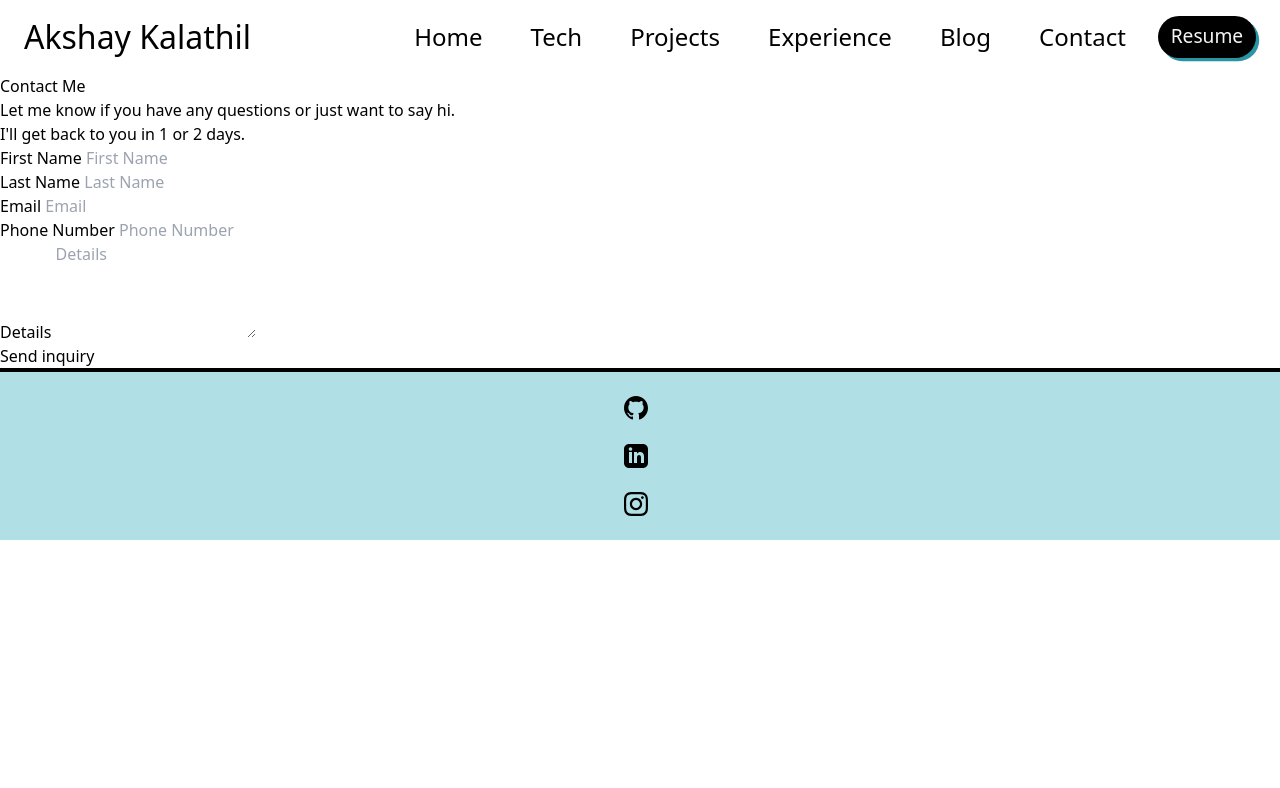
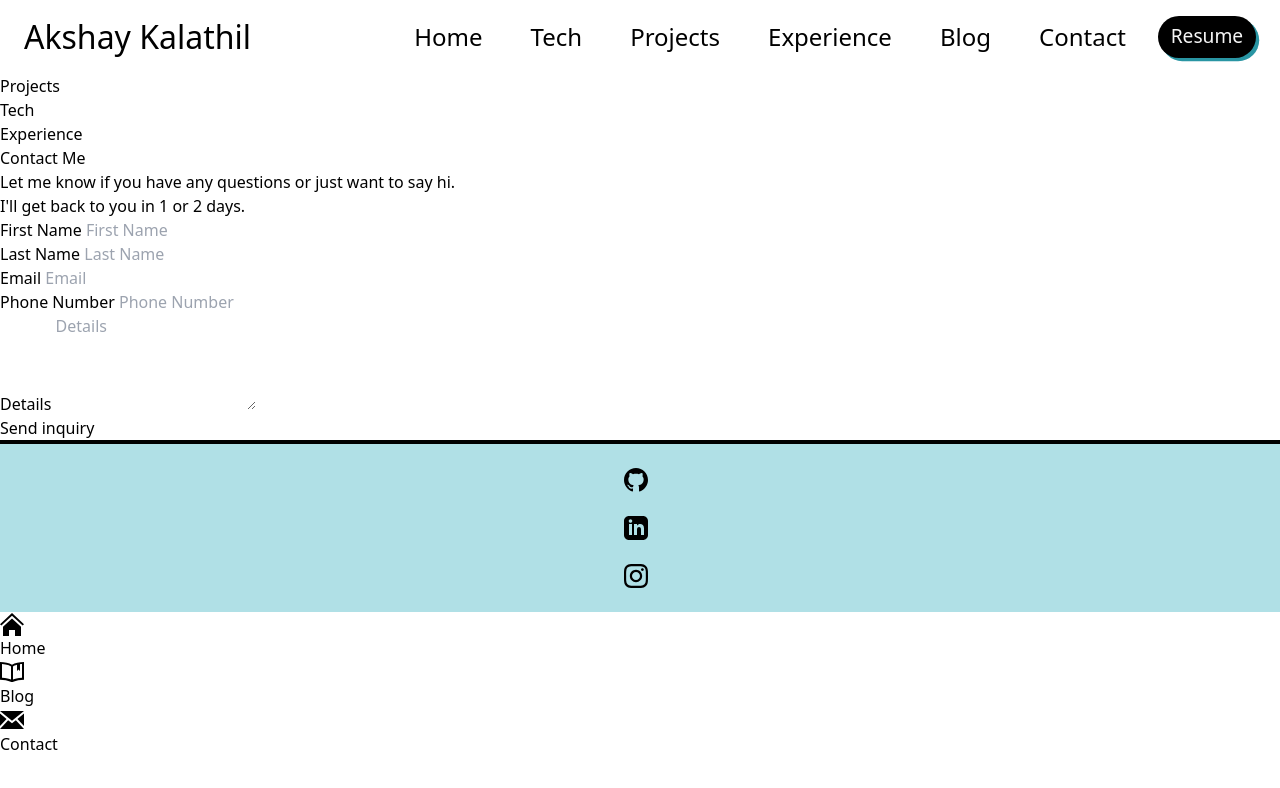
Before and after one commit to Kallz02/Portfolio, a SvelteKit app: page /contact in a window 1280 px wide. Shown: the top 788 px of the page. Built offline with nearby package versions, Linux system fonts and the light colour scheme; what @material-tailwind/html would draw is missing.

Commit message:
update bottom bar

```diff
--- a/src/lib/component/Footer/Footer.svelte
+++ b/src/lib/component/Footer/Footer.svelte
@@ -1,5 +1,5 @@
-<footer>
-	<div class="socialLinks hidden1 flex">
+<footer class="mb-14 md:mb-0">
+	<div class="socialLinks hidden1 flex ">
 		<a href="https://github.com/Kallz02" target="_blank">
 			<img
 				id="github"
--- a/src/lib/component/Header/Header.svelte
+++ b/src/lib/component/Header/Header.svelte
@@ -22,12 +22,17 @@
 </script>
 
 <header
-	class="xl:pl-[2.5rem] bg-[whitesmoke] dark:bg-[#0B1416] dark:bg-[] xl:pr-[2rem] border-b-[0.18rem] dark:border-b-[0.15rem] border-b-black dark:border-b-[#B5C0C0] dark:text-[#f2f2f2]"
+	class="xl:pl-[2.5rem] relative bg-[whitesmoke] dark:bg-[#0B1416] dark:bg-[] xl:pr-[2rem] lg:border-b-[0.18rem] dark:border-b-[0.15rem] border-b-black dark:border-b-[#B5C0C0] dark:text-[#f2f2f2]"
 >
-	<h1 class="logo">Akshay Kalathil</h1>
+
+	<h1 class="logo">
+		<a href="/">
+		Akshay Kalathil
+	</a>
+	</h1>
 
 	<input type="checkbox" id="nav-menu" />
-	<ul class="nav">
+	<ul class="nav hidden md:flex">
 		<li><a href="/">Home</a></li>
 
 		<li><a href="/#skill">Tech</a></li>
@@ -35,12 +40,8 @@
 		<li><a href="/#exp">Experience</a></li>
 		<li><a href="/blog">Blog</a></li>
 		<li><a href="/contact">Contact</a></li>
-		<!-- <li><a href="#">
+	</ul>
 
-   <svg xmlns="http://www.w3.org/2000/svg" width="26" height="26" viewBox="0 0 26 26" fill="none" stroke="currentColor" stroke-width="2" stroke-linecap="round" stroke-linejoin="round" class="feather feather-sun"><circle cx="12" cy="12" r="5"></circle><line x1="12" y1="1" x2="12" y2="3"></line><line x1="12" y1="21" x2="12" y2="23"></line><line x1="4.22" y1="4.22" x2="5.64" y2="5.64"></line><line x1="18.36" y1="18.36" x2="19.78" y2="19.78"></line><line x1="1" y1="12" x2="3" y2="12"></line><line x1="21" y1="12" x2="23" y2="12"></line><line x1="4.22" y1="19.78" x2="5.64" y2="18.36"></line><line x1="18.36" y1="5.64" x2="19.78" y2="4.22"></line></svg>
-                     </a>
-                  </li> -->
-	</ul>
 	<!-- <DarkMode class="p-0 text-lg">
 		<svelte:fragment slot="lightIcon">
 			<svg
@@ -81,7 +82,7 @@
 	<!-- <svg xmlns="http://www.w3.org/2000/svg" width="26" height="26" viewBox="0 0 26 26" fill="none" stroke="currentColor" stroke-width="2" stroke-linecap="round" stroke-linejoin="round" class="feather feather-sun"><circle cx="12" cy="12" r="5"></circle><line x1="12" y1="1" x2="12" y2="3"></line><line x1="12" y1="21" x2="12" y2="23"></line><line x1="4.22" y1="4.22" x2="5.64" y2="5.64"></line><line x1="18.36" y1="18.36" x2="19.78" y2="19.78"></line><line x1="1" y1="12" x2="3" y2="12"></line><line x1="21" y1="12" x2="23" y2="12"></line><line x1="4.22" y1="19.78" x2="5.64" y2="18.36"></line><line x1="18.36" y1="5.64" x2="19.78" y2="4.22"></line></svg> -->
 
 	<!--             </div> -->
-	<label for="nav-menu">
+	<!-- <label for="nav-menu">
 		<div class="navmenu">
 			<svg
 				xmlns="http://www.w3.org/2000/svg"
@@ -116,9 +117,15 @@
 				<line x1="6" y1="6" x2="18" y2="18" />
 			</svg>
 		</div>
-	</label>
+	</label> -->
 </header>
 
+	<ul class=" flex lg:hidden sticky top-[4.5rem] bg-[whitesmoke] z-[1000] overflow-x-auto text-lg pb-1 justify-around border-b-[0.15rem] border-black">
+
+		<li><a href="/#proj">Projects</a></li>
+		<li><a href="/#skill">Tech</a></li>
+		<li><a href="/#exp">Experience</a></li>
+	</ul>
 <style>
 	header {
 		display: flex;
@@ -190,7 +197,7 @@
 		font-size: 1.2rem;
 		color: whitesmoke;
 	}
-	.feather-align-right {
+	/* .feather-align-right {
 		display: none;
 
 		transition: all 1s;
@@ -199,17 +206,17 @@
 	.feather-x {
 		display: none;
 		transition: all 1s;
-	}
+	} */
 
 	@media only screen and (max-width: 1111px) {
 		header {
 			padding: 1rem 1rem;
 		}
 
-		.feather-align-right {
+		/* .feather-align-right {
 			display: block;
 			margin-left: 0.8rem;
-		}
+		} */
 
 		.nav {
 			display: flex;
@@ -223,15 +230,15 @@
 			font-size: 5rem;
 			background-color: var(--main);
 			align-items: center;
-			padding-top: 20%;
-			gap: 3rem;
+			padding-top: 2.5rem;
+			gap: 0rem;
 			overflow-y: scroll;
 
 			transition: all 0.5s ease-in;
 			transform: translateY(-120%);
 		}
 
-		input[type='checkbox']:checked ~ .nav {
+		/* input[type='checkbox']:checked ~ .nav {
 			transform: translateY(0%);
 		}
 
@@ -244,7 +251,7 @@
 
 		input[type='checkbox']:checked ~ label .navmenu .feather-align-right {
 			display: none;
-		}
+		} */
 
 		.nav:target {
 			transform: translateY(0);
--- a/src/lib/components/Copy.svelte
+++ b/src/lib/components/Copy.svelte
@@ -10,6 +10,7 @@
 				continue;
 			}
 			const text = pre.innerText;
+			pre.className = "relative overflow-x-auto p-4 rounded-md bg-gray-900";
 			let copyButton = document.createElement("button");
 			copyButton.addEventListener(
 				"click",
--- a/src/lib/components/PostsList.svelte
+++ b/src/lib/components/PostsList.svelte
@@ -46,6 +46,7 @@
 						alt=""
 						style="ratio: {post.coverWidth} / {post.coverHeight}"
 						class="w-[500px] border-2 rounded-md border-black"
+						loading="lazy"
 					/>
 					<div class="max-w-[30rem] 2xl:max-w-[50rem] md:mt-6 px-2 md:px-3">
 						<h2 class=" text-[2rem] leading-[2.2rem] md:text-[2.6rem] md:leading-[3rem]">
--- a/src/lib/config.js
+++ b/src/lib/config.js
@@ -17,11 +17,11 @@ export const postsPerPage = 5
 // Edit this to alter the main nav menu. (Also used by the footer and mobile nav.)
 export const navItems = [
 	{
+		title: 'Home',
+		route: '/'
+	}, {
 		title: 'Blog',
 		route: '/blog'
-	}, {
-		title: 'About',
-		route: '/about'
 	}, {
 		title: 'Contact',
 		route: '/contact'
--- a/src/routes/+layout.server.ts
+++ b/src/routes/+layout.server.ts
@@ -1,6 +1,6 @@
 // +layout.server.js or +layout.server.ts
 export const prerender = true; // or false, depending on your desired prerendering behavior
-export const load = async ({ url, fetch }) => {
+export const load = async ({ url }) => {
     try {
         return {
             path: url.pathname
--- a/src/routes/+layout.svelte
+++ b/src/routes/+layout.svelte
@@ -4,14 +4,11 @@
 	import Footer from '../lib/component/Footer/Footer.svelte';
 	import { currentPage } from '$lib/assets/js/store';
 	import { navItems } from '$lib/config';
-	import { preloadCode } from '$app/navigation';
-	import { onMount } from 'svelte';
+	// import { preloadCode } from '$app/navigation';
 	import { fade } from 'svelte/transition';
-	export let data: LayoutData;
-
+	export let data:any;
 	let show=false
 	import { afterUpdate } from 'svelte';
-	import type { LayoutData } from './$types';
 	const transitionIn = { delay: 150, duration: 150 };
 	const transitionOut = { duration: 100 };
 
@@ -19,7 +16,9 @@
 	 * Updates the global store with the current path. (Used for highlighting
 	 * the current page in the nav, but could be useful for other purposes.)
 	 **/
+
 	$: currentPage.set(data.path);
+
 
 	/**
 	 * This pre-fetches all top-level routes on the site in the background for faster loading.
@@ -84,4 +83,45 @@
 		</main>
 	{/key}
 </div>
+<!-- <BottomNav position="fixed"  classInner="grid-cols-3 border-black border-t-[0.15rem] "  >
+	{#each navItems as item}
+	<a href={item.route} class="flex h-full flex-col items-center justify-center">
+		<BottomNavItem btnName={item.title}
+			active={item.route === data.path}
+			route={item.route}
+			activeClass="bg-gray-800 hover:bg-gray-900 text-white "
+
+			aria-current={item.route === data.path ? 'page' : undefined}
+
+		/>
+	</a>
+
+
+
+
+	{/each}
+</BottomNav> -->
+
 <Footer />
+<div class="fixed bottom-0 left-0 z-50 w-full h-14 bg-white md:hidden border-t-[0.1rem] border-black dark:bg-gray-700 dark:border-gray-600">
+    <div class="grid grid-cols-3 h-full max-w-lg mx-auto font-medium group-hover:bg-gray-800 ">
+		{#each navItems as item,index }
+
+
+
+		<a href={item.route} type="button" class="inline-flex pt-2  flex-col items-center justify-around px-5  hover:bg-gray-100 dark:hover:bg-gray-800 group dark:border-gray-600">
+
+			{#if index === 0}
+			<svg xmlns="http://www.w3.org/2000/svg" width="24" height="24" viewBox="0 0 24 24"><path d="M12 6.453l9 8.375v9.172h-6v-6h-6v6h-6v-9.172l9-8.375zm12 5.695l-12-11.148-12 11.133 1.361 1.465 10.639-9.868 10.639 9.883 1.361-1.465z"/></svg>
+		{:else if index === 1}
+		<svg xmlns="http://www.w3.org/2000/svg" width="24" height="24" viewBox="0 0 24 24"><path d="M12 4.707c-2.938-1.83-7.416-2.567-12-2.707v17.714c3.937.12 7.795.681 10.667 1.995.846.388 1.817.388 2.667 0 2.872-1.314 6.729-1.875 10.666-1.995v-17.714c-4.584.14-9.062.877-12 2.707zm-1 14.902c-1.525-.546-4.716-1.505-9-1.799v-13.703c5.156.389 7.527 1.463 9 2.334v13.168zm11-1.798c-4.283.293-7.475 1.252-9 1.799v-13.171c.868-.515 2.072-1.107 4-1.584v6.145l1.5-1.5 1.5 1.5v-6.691c.617-.079 1.279-.148 2-.202v13.704z"/></svg>
+		{:else if index === 2}
+		<svg xmlns="http://www.w3.org/2000/svg" width="24" height="24" viewBox="0 0 24 24"><path d="M12 12.713l-11.985-9.713h23.971l-11.986 9.713zm-5.425-1.822l-6.575-5.329v12.501l6.575-7.172zm10.85 0l6.575 7.172v-12.501l-6.575 5.329zm-1.557 1.261l-3.868 3.135-3.868-3.135-8.11 8.848h23.956l-8.11-8.848z"/></svg>
+		{/if}
+            <span class="text-sm text-black dark:text-gray-400 group-hover:text-cyan-900  dark:group-hover:text-blue-500">{item.title}</span>
+        </a>
+
+
+		{/each}
+    </div>
+</div>
--- a/src/routes/blog/+page.svelte
+++ b/src/routes/blog/+page.svelte
@@ -11,8 +11,8 @@
 	<meta data-key="description" name="description" content={siteDescription} />
 </svelte:head>
 
-<h1 class=" text-center my-10 text-6xl">Blog</h1>
-<ul>
+<h1 class=" text-center my-2 md:my-10 text-4xl  md:text-6xl">Blog</h1>
+<!-- <ul>
 	{#each data.uniqueCategories as category}
 	<li>
 		<a href="/blog/category/{category.title}">
@@ -21,7 +21,7 @@
 		({category.count})
 	</li>
 	{/each}
-</ul>
+</ul> -->
 <PostsList posts={data.posts} />
 
 <Pagination currentPage={1} totalPosts={data.total} />
```
Also changed, not shown: src/routes/api/posta/+server.ts (+5 -3 lines), src/routes/contact/+page.svelte (+11 -11 lines), 2 other files (tests, documents, lock files or other folders).
